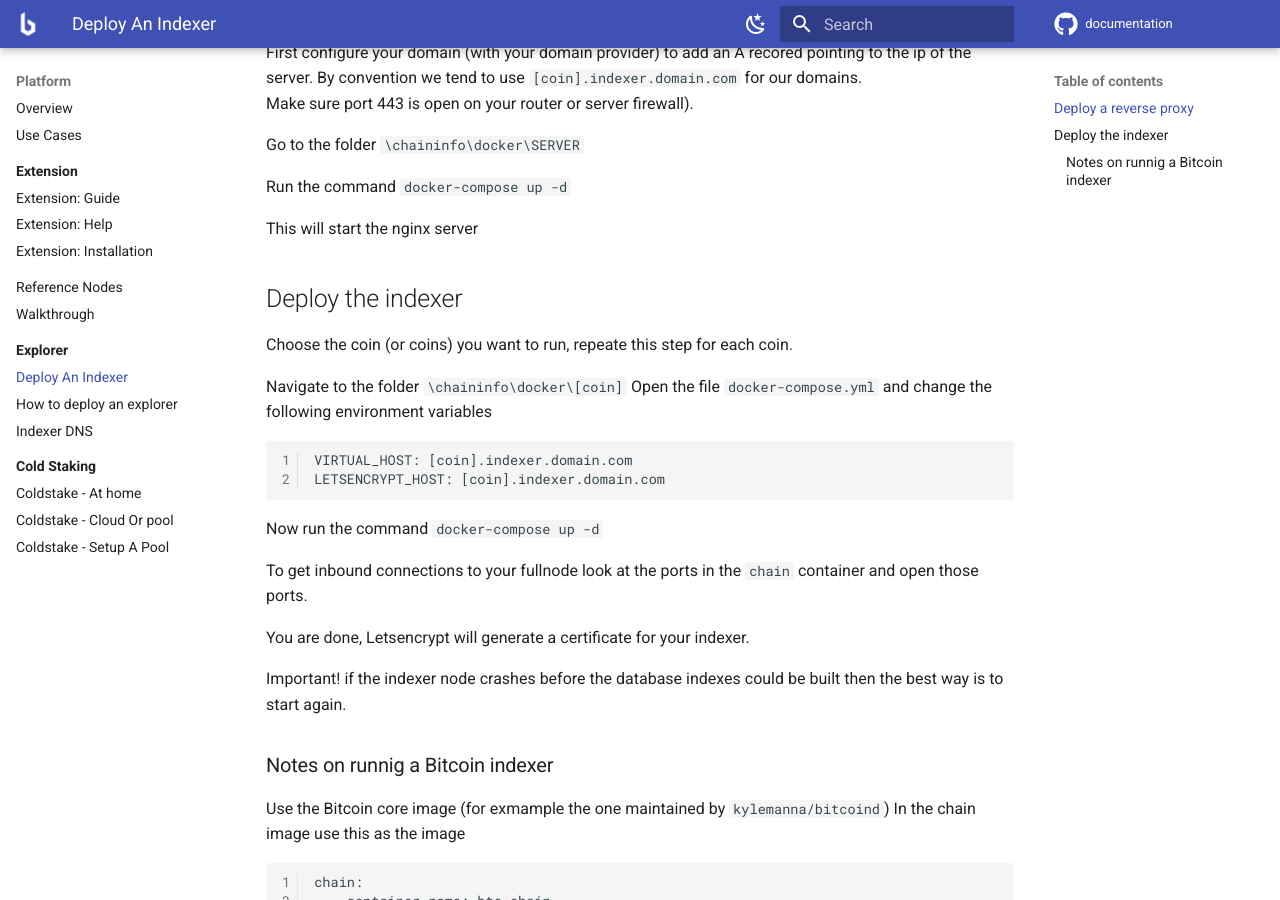
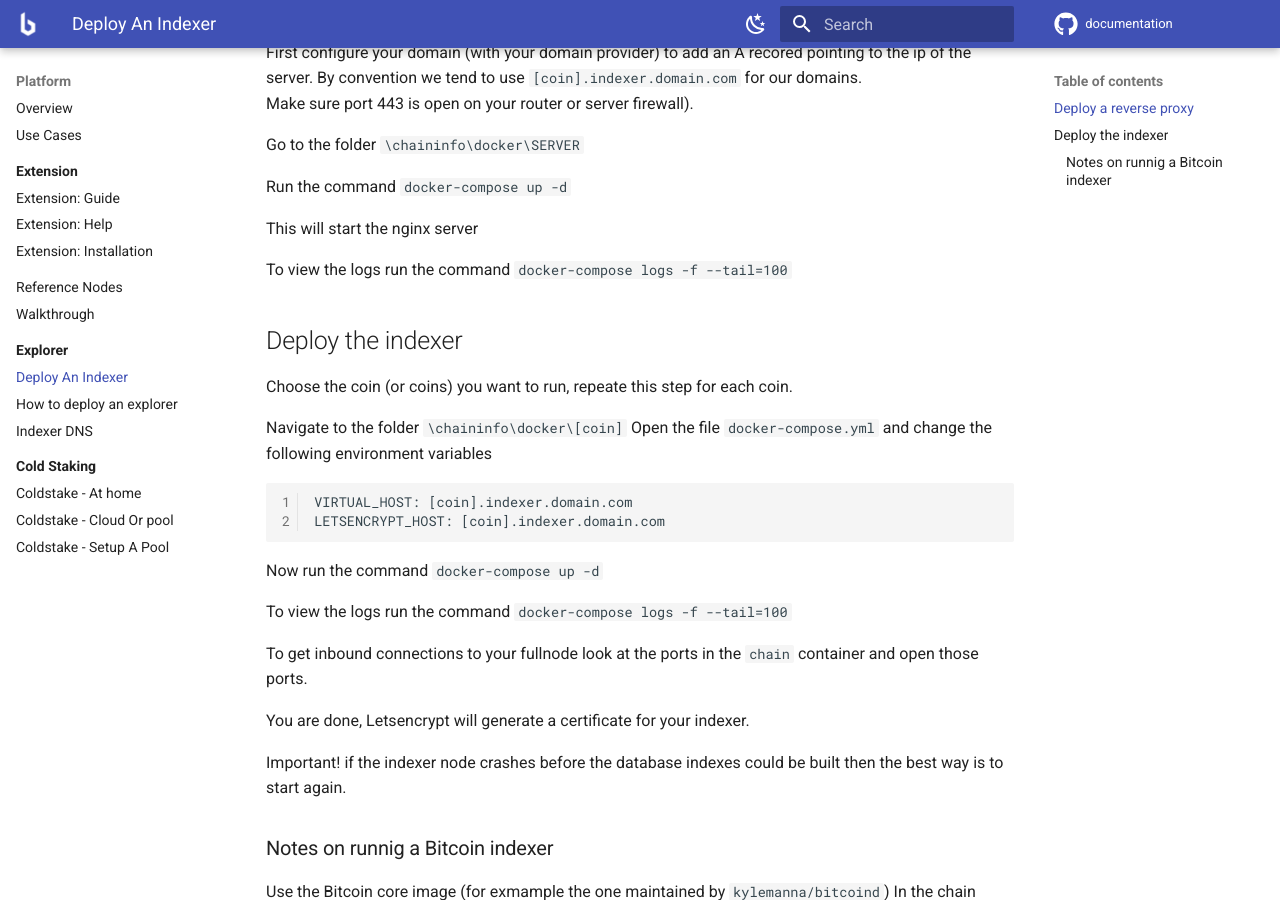
Before and after one commit to block-core/documentation, an MkDocs documentation site: the page built from docs/explorer/indexer.md, in a window 1280 px wide and 900 px high, scrolled down 455 px. Built offline with MkDocs 1.6.1 and Material for MkDocs 9.7.7, drawn with Linux system fonts in a browser that asks for light colours; comment, search, counter and statistics services are not loaded.

Commit message:
Add logs comment

```diff
--- a/docs/explorer/indexer.md
+++ b/docs/explorer/indexer.md
@@ -22,6 +22,9 @@ Run the command
 
 This will start the nginx server
 
+To view the logs run the command
+`docker-compose logs -f --tail=100`
+
 ## Deploy the indexer
 
 Choose the coin (or coins) you want to run, repeate this step for each coin.
@@ -36,6 +39,9 @@ LETSENCRYPT_HOST: [coin].indexer.domain.com
 
 Now run the command
 `docker-compose up -d`
+
+To view the logs run the command
+`docker-compose logs -f --tail=100`
 
 To get inbound connections to your fullnode look at the ports in the `chain` container and open those ports.
 
```
Also changed, not shown: 1 other file.
